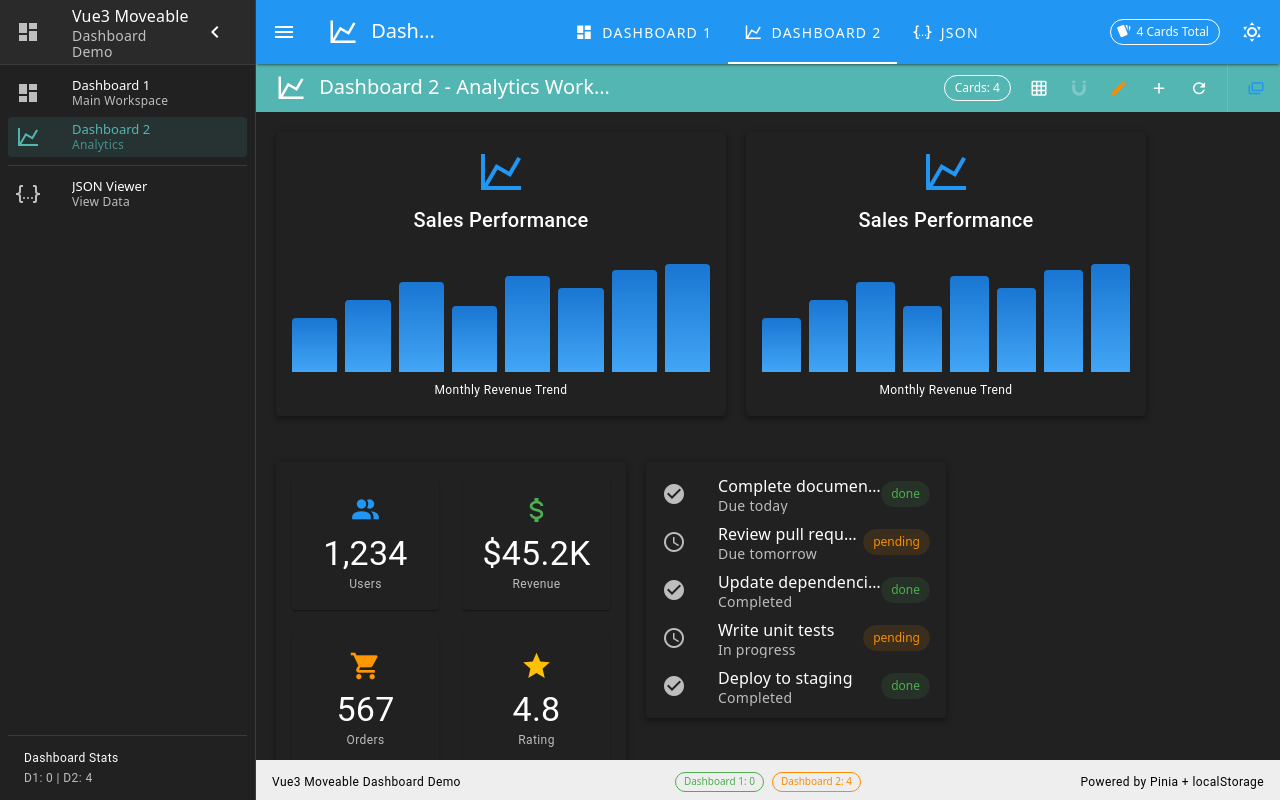
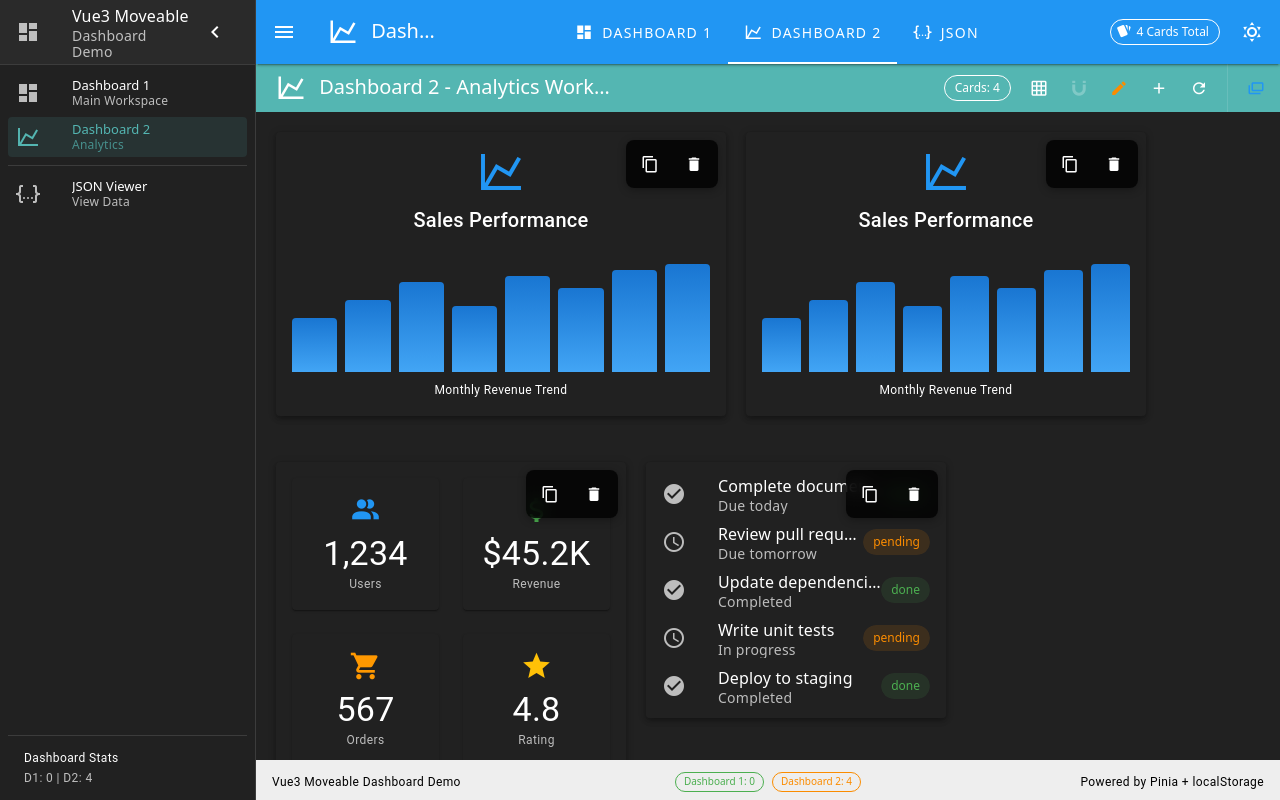
Before and after one commit to hoegerenterprise/vue3_moveabledashboard, a Vue app: page /dashboard2 in a window 1280 px wide. Built offline with nearby package versions, Linux system fonts and the light colour scheme.

Commit message:
feat(edit): Edit card buttons in edit mode

```diff
--- a/src/components/DashboardCard.vue
+++ b/src/components/DashboardCard.vue
@@ -1,5 +1,13 @@
 <template>
   <v-card class="dashboard-card" elevation="4">
+    <!-- Action buttons overlay for headerless cards in edit mode -->
+    <div
+      v-if="!showHeader && editMode && $slots.actions"
+      class="actions-overlay"
+    >
+      <slot name="actions"></slot>
+    </div>
+
     <v-layout>
       <!-- Optional header with title and actions -->
       <v-app-bar
@@ -44,13 +52,14 @@ import { IDashboardCard } from '../types/interfaces';
  * Props:
  * - card: The card configuration object containing id, header, dimensions, etc.
  * - showHeader: Whether to display the card header (default: true)
+ * - editMode: Whether dashboard is in edit mode (default: false)
  *
  * Slots:
  * - default: Main content area
  * - actions: Optional header actions (replaces default menu button)
  *
  * Example:
- * <DashboardCard :card="myCard" :show-header="false">
+ * <DashboardCard :card="myCard" :show-header="false" :edit-mode="true">
  *   <div>Your content here</div>
  * </DashboardCard>
  */
@@ -63,6 +72,10 @@ const props = defineProps({
   showHeader: {
     type: Boolean,
     default: true
+  },
+  editMode: {
+    type: Boolean,
+    default: false
   }
 });
 </script>
@@ -72,10 +85,31 @@ const props = defineProps({
   height: 100%;
   display: flex;
   flex-direction: column;
+  position: relative;
+  isolation: isolate;
+}
+
+.dashboard-card :deep(.v-layout) {
+  position: relative;
+  z-index: 1;
 }
 
 .card-content {
   flex: 1;
   overflow: auto;
 }
+
+.actions-overlay {
+  position: absolute;
+  top: 8px;
+  right: 8px;
+  z-index: 1000;
+  display: flex;
+  gap: 4px;
+  background: rgba(0, 0, 0, 0.8);
+  backdrop-filter: blur(8px);
+  border-radius: 8px;
+  padding: 4px;
+  box-shadow: 0 2px 8px rgba(0, 0, 0, 0.3);
+}
 </style>
--- a/src/pages/Dashboard1.vue
+++ b/src/pages/Dashboard1.vue
@@ -291,7 +291,7 @@
       >
         <!-- Custom card rendering using scoped slot -->
         <template #default="{ card, isSelected }">
-          <DashboardCard :card="card" :show-header="true">
+          <DashboardCard :card="card" :show-header="true" :edit-mode="dashboard.editMode.value">
             <!-- Custom card content based on card type -->
             <template v-if="card.type === 'chart'">
               <ChartCard :card="card" />
--- a/src/pages/Dashboard2.vue
+++ b/src/pages/Dashboard2.vue
@@ -253,7 +253,7 @@
       >
         <!-- Custom card rendering using scoped slot -->
         <template #default="{ card, isSelected }">
-          <DashboardCard :card="card" :show-header="false">
+          <DashboardCard :card="card" :show-header="false" :edit-mode="dashboard.editMode.value">
             <!-- Custom card content based on card type -->
             <template v-if="card.type === 'chart'">
               <ChartCard :card="card" />
```
